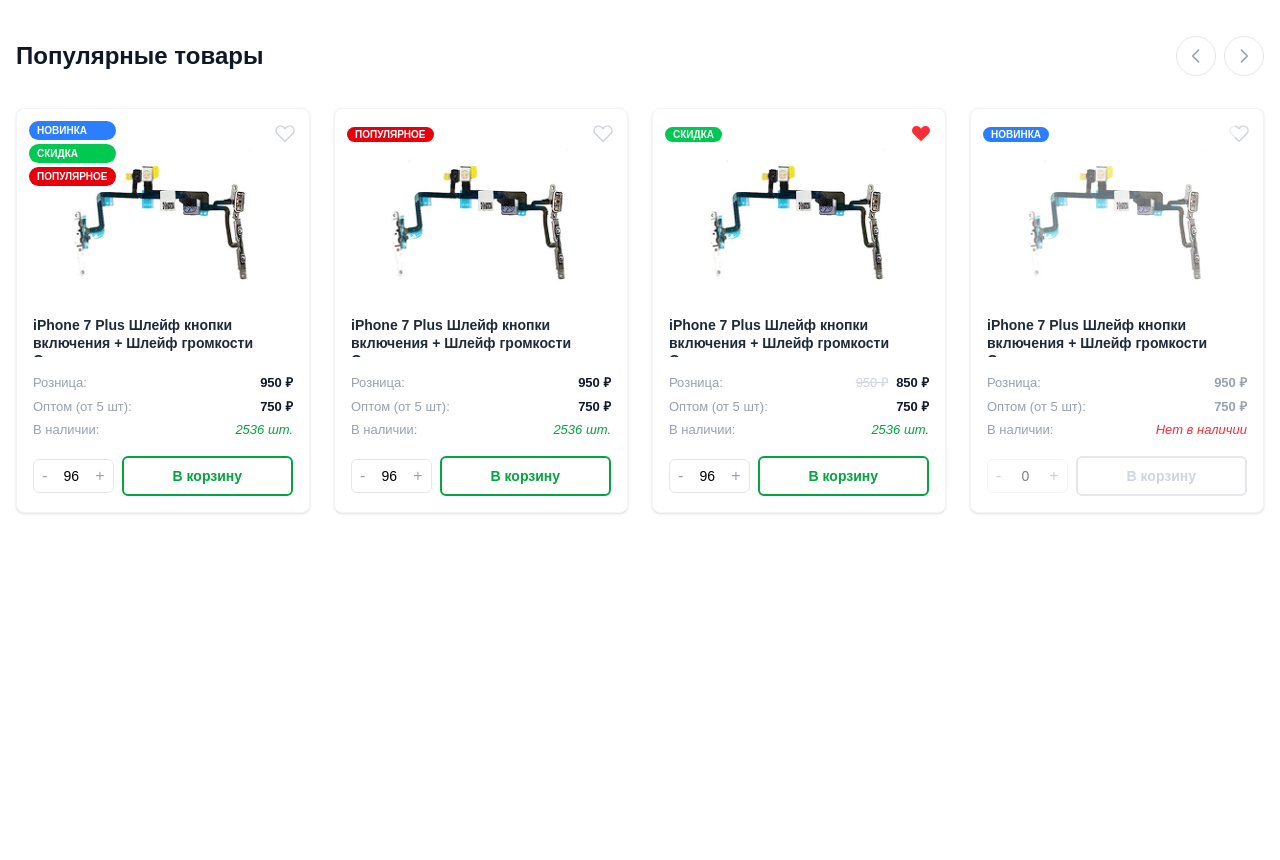
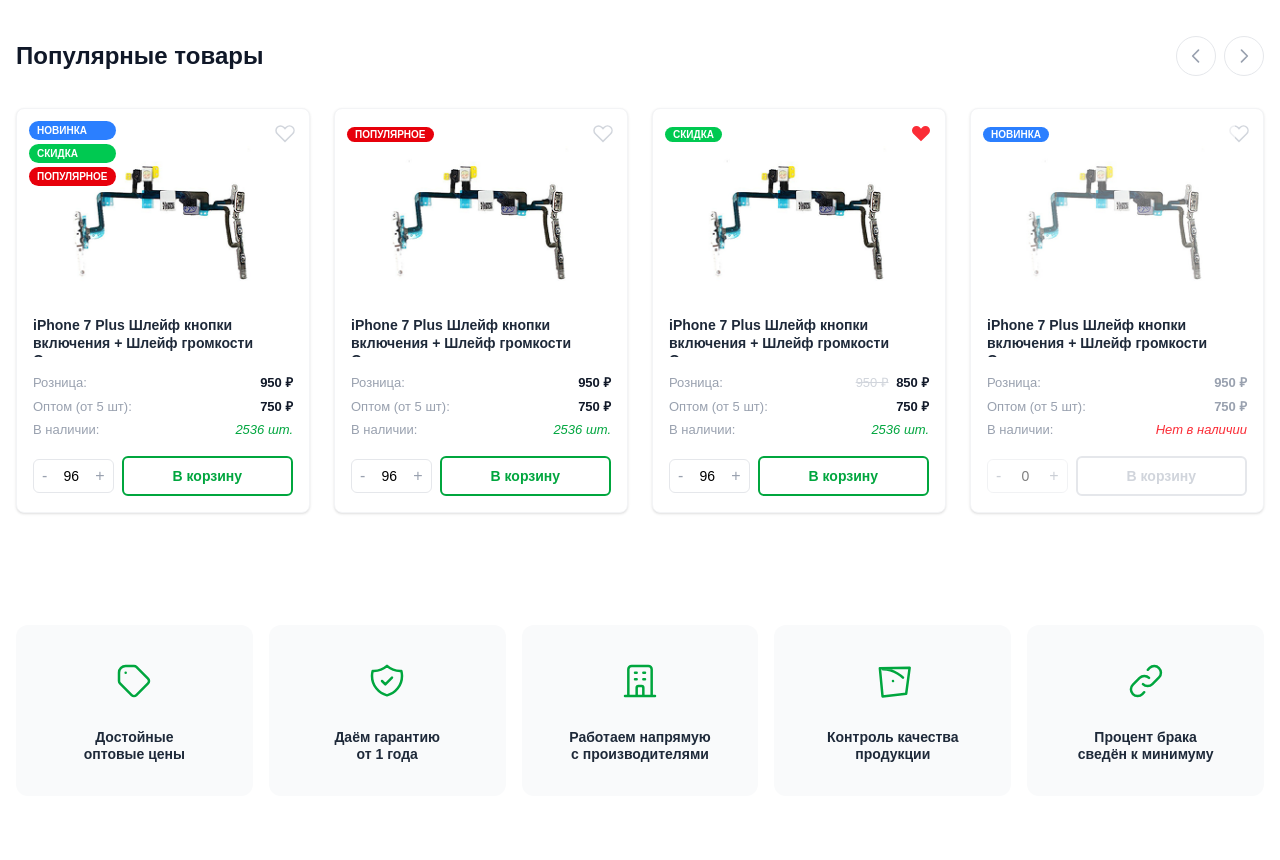
Before and after one commit to Faridun-07/Group-project-4, a website: page src/Ilyospage2.html in a window 1280 px wide. Shown: the part 2975-3835 px from the top of the page. Before the commit the page ends 3536 px from the top, so only its background shows below. Drawn offline with nearby package versions, Linux system fonts and the light colour scheme; files that its build step writes are made by us from their sources.

Commit message:
Section 6

```diff
--- a/src/Ilyospage2.html
+++ b/src/Ilyospage2.html
@@ -530,5 +530,70 @@
 </section>
 
 
+<!-- Section 6 -->
+<section class="max-w-7xl mx-auto px-4 py-16">
+
+  <div class="grid grid-cols-1 sm:grid-cols-2 md:grid-cols-3 lg:grid-cols-5 gap-4">
+
+
+    <div class="bg-gray-50 rounded-xl p-8 flex flex-col items-center text-center transition-transform hover:-translate-y-1 duration-300">
+      <div class="mb-6 h-12 flex items-center justify-center">
+
+        <svg class="w-10 h-10 text-green-600" fill="none" stroke="currentColor" viewBox="0 0 24 24" xmlns="http://w3.org">
+          <path stroke-linecap="round" stroke-linejoin="round" stroke-width="1.5" d="M7 7h.01M7 3h5c.512 0 1.024.195 1.414.586l7 7a2 2 0 010 2.828l-7 7a2 2 0 01-2.828 0l-7-7A1.994 1.994 0 013 12V7a4 4 0 014-4z"></path>
+        </svg>
+      </div>
+      <p class="text-sm font-bold text-gray-800 leading-tight">Достойные<br>оптовые цены</p>
+    </div>
+
+
+    <div class="bg-gray-50 rounded-xl p-8 flex flex-col items-center text-center transition-transform hover:-translate-y-1 duration-300">
+      <div class="mb-6 h-12 flex items-center justify-center">
+
+        <svg class="w-10 h-10 text-green-600" fill="none" stroke="currentColor" viewBox="0 0 24 24">
+          <path stroke-linecap="round" stroke-linejoin="round" stroke-width="1.5" d="M9 12l2 2 4-4m5.618-4.016A11.955 11.955 0 0112 2.944a11.955 11.955 0 01-8.618 3.04A12.02 12.02 0 003 9c0 5.591 3.824 10.29 9 11.622 5.176-1.332 9-6.03 9-11.622 0-1.042-.133-2.052-.382-3.016z"></path>
+        </svg>
+      </div>
+      <p class="text-sm font-bold text-gray-800 leading-tight">Даём гарантию<br>от 1 года</p>
+    </div>
+
+
+    <div class="bg-gray-50 rounded-xl p-8 flex flex-col items-center text-center transition-transform hover:-translate-y-1 duration-300">
+      <div class="mb-6 h-12 flex items-center justify-center">
+
+        <svg class="w-10 h-10 text-green-600" fill="none" stroke="currentColor" viewBox="0 0 24 24">
+          <path stroke-linecap="round" stroke-linejoin="round" stroke-width="1.5" d="M19 21V5a2 2 0 00-2-2H7a2 2 0 00-2 2v16m14 0h2m-2 0h-5m-9 0H3m2 0h5M9 7h1m-1 4h1m4-4h1m-1 4h1m-5 10v-5a1 1 0 011-1h2a1 1 0 011 1v5m-4 0h4"></path>
+        </svg>
+      </div>
+      <p class="text-sm font-bold text-gray-800 leading-tight">Работаем напрямую<br>с производителями</p>
+    </div>
+
+
+    <div class="bg-gray-50 rounded-xl p-8 flex flex-col items-center text-center transition-transform hover:-translate-y-1 duration-300">
+      <div class="mb-6 h-12 flex items-center justify-center">
+
+        <svg class="w-10 h-10 text-green-600" fill="none" stroke="currentColor" viewBox="0 0 24 24">
+          <path stroke-linecap="round" stroke-linejoin="round" stroke-width="1.5" d="M6 5c7.18 0 12 5 12 5M4.11 4.34L5.73 21.23l14.16-1.54L22 4l-17.89.34zM12 12l.01.01"></path>
+        </svg>
+      </div>
+      <p class="text-sm font-bold text-gray-800 leading-tight">Контроль качества<br>продукции</p>
+    </div>
+
+
+    <div class="bg-gray-50 rounded-xl p-8 flex flex-col items-center text-center transition-transform hover:-translate-y-1 duration-300">
+      <div class="mb-6 h-12 flex items-center justify-center">
+
+        <svg class="w-10 h-10 text-green-600" fill="none" stroke="currentColor" viewBox="0 0 24 24">
+          <path stroke-linecap="round" stroke-linejoin="round" stroke-width="1.5" d="M13.828 10.172a4 4 0 00-5.656 0l-4 4a4 4 0 105.656 5.656l1.102-1.101m-.758-4.899a4 4 0 005.656 0l4-4a4 4 0 00-5.656-5.656l-1.1 1.1"></path>
+        </svg>
+      </div>
+      <p class="text-sm font-bold text-gray-800 leading-tight">Процент брака<br>сведён к минимуму</p>
+    </div>
+
+  </div>
+</section>
+
+
+
 </body>
 </html>
```
